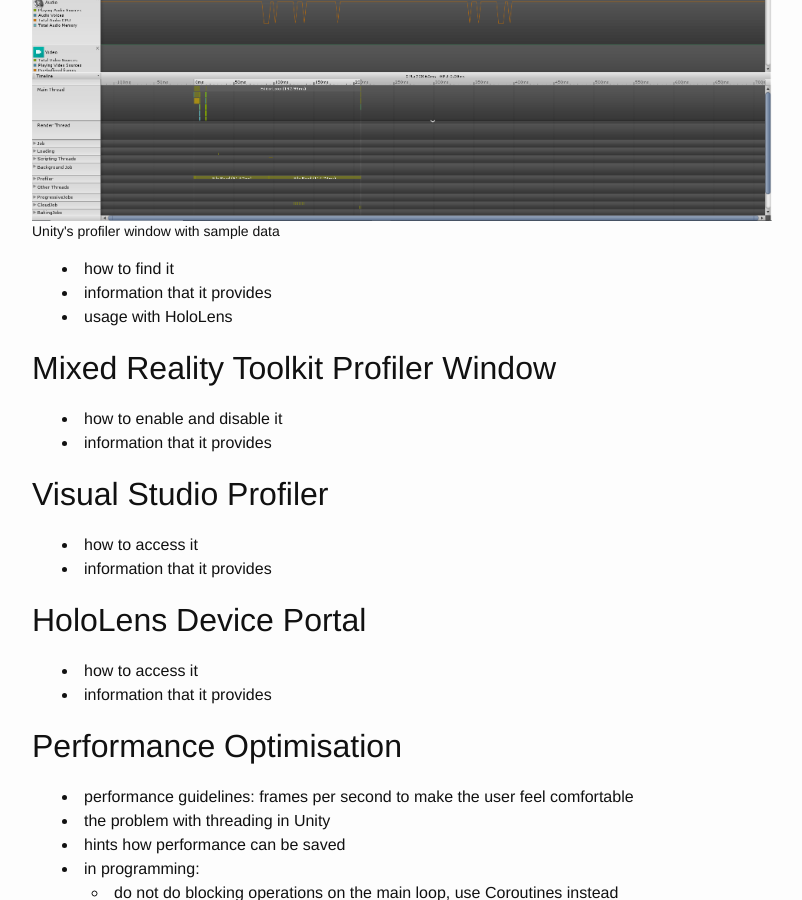
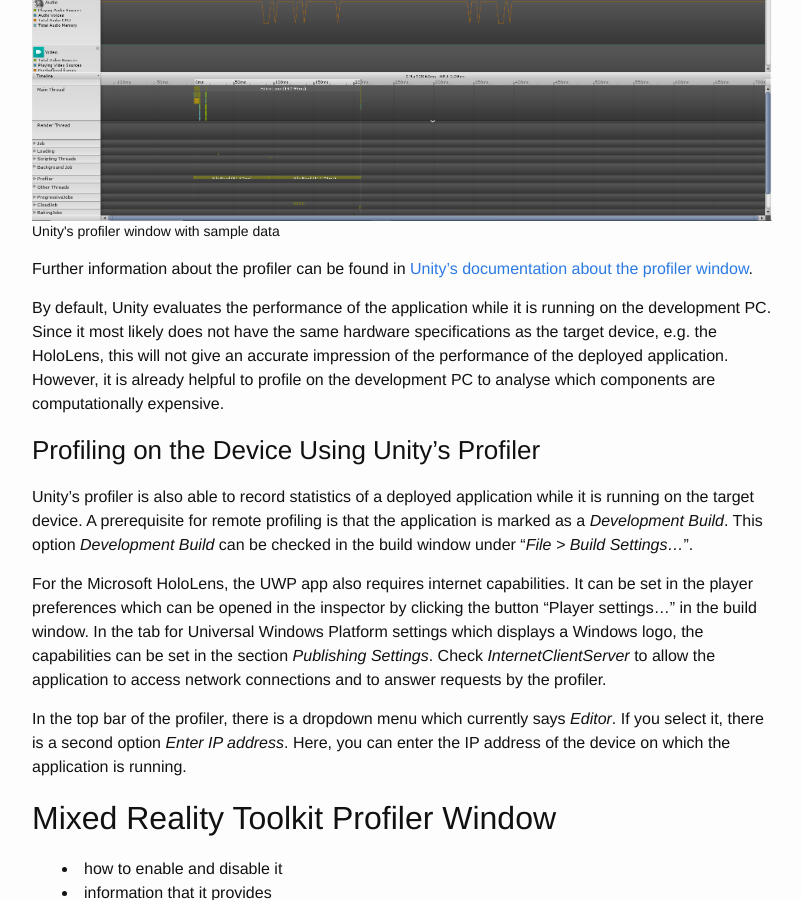
Before and after one commit to klamma/ar-for-eu-book, a Jekyll site: the page built from _pages/chapters/performance_profiling.md, in a window 1280 px wide and 900 px high, scrolled down 1331 px. Shown: the whole window, without its empty margins (238-1040 px from the left). Built offline with Jekyll 4.4.1, drawn with Linux system fonts in a browser that asks for light colours; nearby versions of some CDN libraries.

Commit message:
described on-device profiling with the Unity profiler window

```diff
--- a/_pages/chapters/performance_profiling.md
+++ b/_pages/chapters/performance_profiling.md
@@ -45,9 +45,26 @@
 
 {% include image.html url="/assets/figures/performance_profiling/UnityProfiler.png" base=pathToRoot description="Unity's profiler window with sample data" %}
 
-- how to find it
-- information that it provides
-- usage with HoloLens
+Further information about the profiler can be found in [Unity's documentation about the profiler window](https://docs.unity3d.com/Manual/ProfilerWindow.html).
+
+By default, Unity evaluates the performance of the application while it is running on the development PC.
+Since it most likely does not have the same hardware specifications as the target device, e.g. the HoloLens, this will not give an accurate impression of the performance of the deployed application.
+However, it is already helpful to profile on the development PC to analyse which components are computationally expensive.
+
+### Profiling on the Device Using Unity's Profiler
+
+Unity's profiler is also able to record statistics of a deployed application while it is running on the target device.
+A prerequisite for remote profiling is that the application is marked as a *Development Build*.
+This option *Development Build* can be checked in the build window under "*File > Build Settings...*".
+
+For the Microsoft HoloLens, the UWP app also requires internet capabilities.
+It can be set in the player preferences which can be opened in the inspector by clicking the button "Player settings..." in the build window.
+In the tab for Universal Windows Platform settings which displays a Windows logo, the capabilities can be set in the section *Publishing Settings*.
+Check *InternetClientServer* to allow the application to access network connections and to answer requests by the profiler.
+
+In the top bar of the profiler, there is a dropdown menu which currently says *Editor*.
+If you select it, there is a second option *Enter IP address*.
+Here, you can enter the IP address of the device on which the application is running.
 
 ## Mixed Reality Toolkit Profiler Window
 
```
